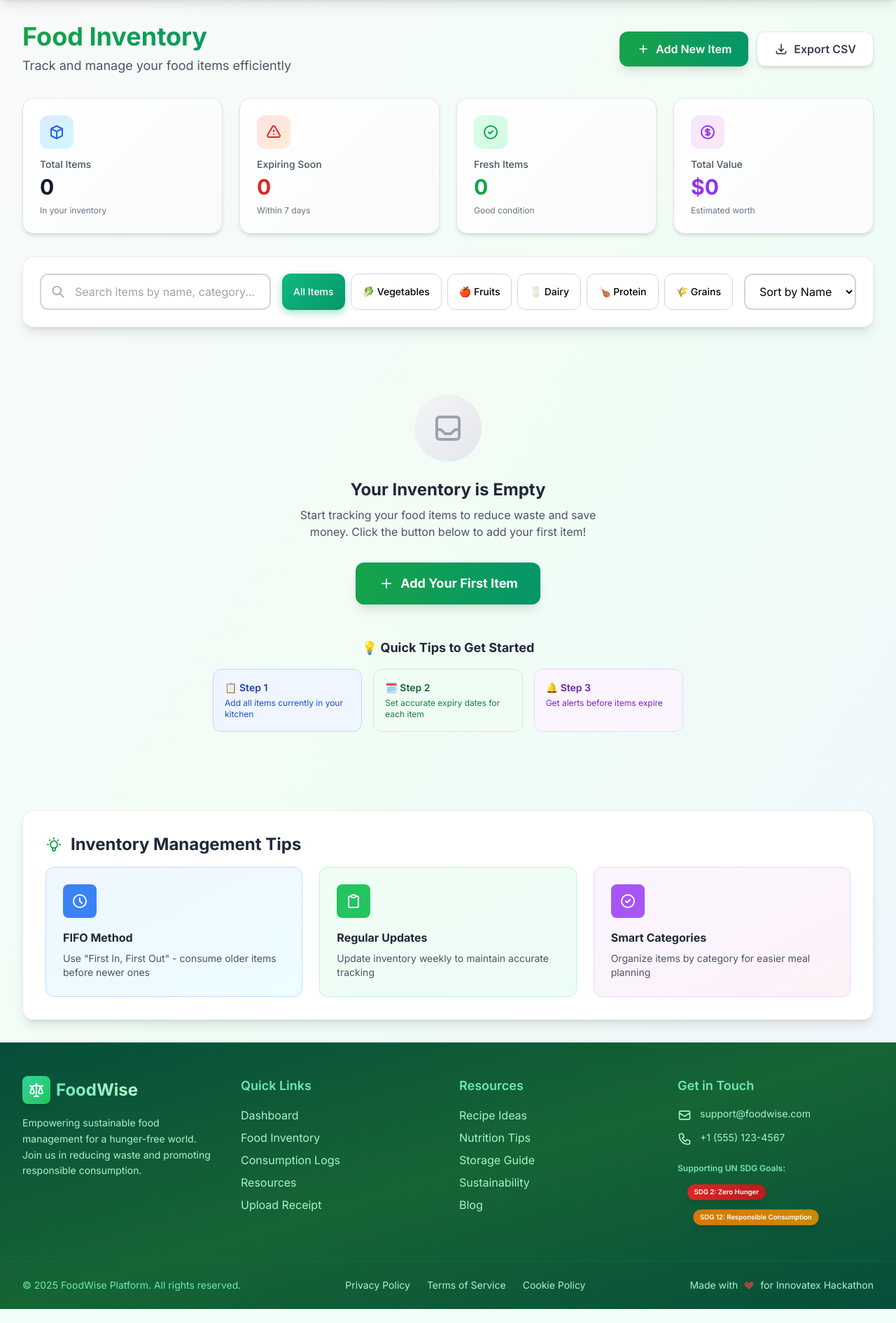
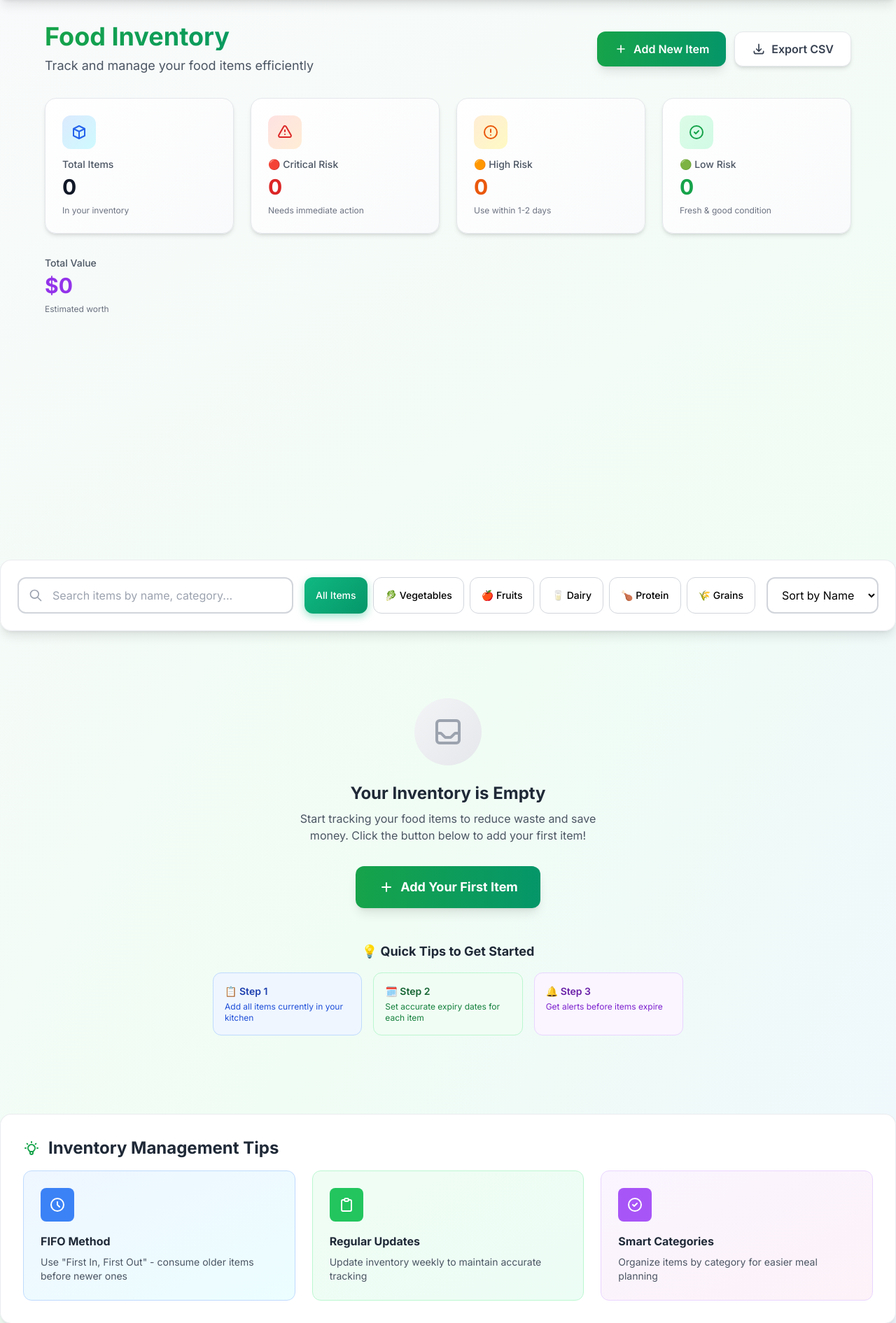
Before and after one commit to MRSHAKILS/FoodWise-AI-Powered-Food-Management-Sustainability-Platform, a Django app: page /food/inventory/ in a window 1280 px wide; the page is wider, and only the part inside the window is pictured. Shown: the part 93-1984 px from the top of that part at 70% size. Run offline with Django 5.2, Linux system fonts and the light colour scheme; the visitor is signed in with stand-in values (Sample User, id 1); data comes from the database, SQL or seed files in the repository; data that the repository does not hold is empty; style sheets or scripts are compiled from the project's sources; some libraries are stand-ins or nearby versions.

Commit message:
risk management

```diff
--- a/food/templates/food/inventory_list.html
+++ b/food/templates/food/inventory_list.html
@@ -1,4 +1,5 @@
 {% extends 'base.html' %}
+{% load food_extras %}
 
 {% block title %}Food Inventory - Manage Your Items{% endblock %}
 
@@ -6,10 +7,11 @@
 <style>
     .inventory-card {
         transition: all 0.3s cubic-bezier(0.4, 0, 0.2, 1);
+        max-width: 100%;
     }
 
     .inventory-card:hover {
-        transform: translateY(-8px);
+        transform: translateY(-8px) scale(1.02);
         box-shadow: 0 20px 40px rgba(0, 0, 0, 0.15);
     }
 
@@ -74,8 +76,8 @@
 {% endblock %}
 
 {% block content %}
-<div class="min-h-screen py-8 px-4 sm:px-6 lg:px-8">
-    <div class="max-w-7xl mx-auto">
+<div class="min-h-screen py-8 px-4 sm:px-6 lg:px-8 bg-gradient-to-br from-gray-50 to-green-50">
+    <div class="max-w-6xl mx-auto">
 
         <!-- Header Section -->
         <div class="mb-8">
@@ -114,7 +116,7 @@
                     </div>
                 </div>
                 <p class="text-sm font-medium text-gray-600">Total Items</p>
-                <p class="text-3xl font-bold text-gray-900 mt-1" id="totalItemsCount">0</p>
+                <p class="text-3xl font-bold text-gray-900 mt-1">{{ summary_stats.total_items }}</p>
                 <p class="text-xs text-gray-500 mt-2">In your inventory</p>
             </div>
 
@@ -126,12 +128,25 @@
                         </svg>
                     </div>
                 </div>
-                <p class="text-sm font-medium text-gray-600">Expiring Soon</p>
-                <p class="text-3xl font-bold text-red-600 mt-1">0</p>
-                <p class="text-xs text-gray-500 mt-2">Within 7 days</p>
+                <p class="text-sm font-medium text-gray-600">🔴 Critical Risk</p>
+                <p class="text-3xl font-bold text-red-600 mt-1">{{ summary_stats.critical }}</p>
+                <p class="text-xs text-gray-500 mt-2">Needs immediate action</p>
             </div>
 
             <div class="stats-card p-6 rounded-2xl shadow-md border border-gray-200 h-full">
+                <div class="flex items-center justify-between mb-3">
+                    <div class="p-3 bg-gradient-to-br from-orange-100 to-yellow-100 rounded-xl">
+                        <svg class="w-6 h-6 text-orange-600" fill="none" stroke="currentColor" viewBox="0 0 24 24">
+                            <path stroke-linecap="round" stroke-linejoin="round" stroke-width="2" d="M12 8v4m0 4h.01M21 12a9 9 0 11-18 0 9 9 0 0118 0z"/>
+                        </svg>
+                    </div>
+                </div>
+                <p class="text-sm font-medium text-gray-600">🟠 High Risk</p>
+                <p class="text-3xl font-bold text-orange-600 mt-1">{{ summary_stats.high }}</p>
+                <p class="text-xs text-gray-500 mt-2">Use within 1-2 days</p>
+            </div>
+
+            <div class="stats-card p-6 rounded-2xl shadow-md border border-gray-200">
                 <div class="flex items-center justify-between mb-3">
                     <div class="p-3 bg-gradient-to-br from-green-100 to-emerald-100 rounded-xl">
                         <svg class="w-6 h-6 text-green-600" fill="none" stroke="currentColor" viewBox="0 0 24 24">
@@ -139,19 +154,43 @@
                         </svg>
                     </div>
                 </div>
-                <p class="text-sm font-medium text-gray-600">Fresh Items</p>
-                <p class="text-3xl font-bold text-green-600 mt-1">0</p>
-                <p class="text-xs text-gray-500 mt-2">Good condition</p>
+                <p class="text-sm font-medium text-gray-600">🟢 Low Risk</p>
+                <p class="text-3xl font-bold text-green-600 mt-1">{{ summary_stats.low }}</p>
+                <p class="text-xs text-gray-500 mt-2">Fresh & good condition</p>
             </div>
+        </div>
 
-            <div class="stats-card p-6 rounded-2xl shadow-md border border-gray-200">
-                <div class="flex items-center justify-between mb-3">
-                    <div class="p-3 bg-gradient-to-br from-purple-100 to-pink-100 rounded-xl">
-                        <svg class="w-6 h-6 text-purple-600" fill="none" stroke="currentColor" viewBox="0 0 24 24">
-                            <path stroke-linecap="round" stroke-linejoin="round" stroke-width="2" d="M12 8c-1.657 0-3 .895-3 2s1.343 2 3 2 3 .895 3 2-1.343 2-3 2m0-8c1.11 0 2.08.402 2.599 1M12 8V7m0 1v8m0 0v1m0-1c-1.11 0-2.08-.402-2.599-1M21 12a9 9 0 11-18 0 9 9 0 0118 0z"/>
-                        </svg>
-                    </div>
+        <!-- AI Risk Prediction Banner -->
+        {% if summary_stats.critical > 0 or summary_stats.high > 0 %}
+        <div class="mb-6 bg-gradient-to-r from-red-50 via-orange-50 to-yellow-50 border-l-4 border-red-500 p-6 rounded-xl shadow-md">
+            <div class="flex items-start">
+                <div class="flex-shrink-0">
+                    <svg class="w-8 h-8 text-red-600" fill="none" stroke="currentColor" viewBox="0 0 24 24">
+                        <path stroke-linecap="round" stroke-linejoin="round" stroke-width="2" d="M12 9v2m0 4h.01m-6.938 4h13.856c1.54 0 2.502-1.667 1.732-3L13.732 4c-.77-1.333-2.694-1.333-3.464 0L3.34 16c-.77 1.333.192 3 1.732 3z"/>
+                    </svg>
                 </div>
+                <div class="ml-4 flex-1">
+                    <h3 class="text-lg font-bold text-gray-900 mb-2">
+                        🤖 AI Risk Alert - Action Required!
+                    </h3>
+                    <p class="text-gray-700 mb-3">
+                        {% if summary_stats.critical > 0 %}
+                        <span class="font-bold text-red-600">{{ summary_stats.critical }} item(s)</span> at critical risk need immediate consumption or disposal.
+                        {% endif %}
+                        {% if summary_stats.high > 0 %}
+                        <span class="font-bold text-orange-600">{{ summary_stats.high }} item(s)</span> at high risk should be consumed within 1-2 days.
+                        {% endif %}
+                    </p>
+                    <p class="text-sm text-gray-600">
+                        💡 <span class="font-semibold">Season Factor:</span> {{ summary_stats.season_factor }}x
+                        {% if summary_stats.season_factor > 1 %}
+                        (Warm season - items spoil {{ summary_stats.season_factor|floatformat:0|add:"-1"|add:"0" }}% faster)
+                        {% endif %}
+                    </p>
+                </div>
+            </div>
+        </div>
+        {% endif %}
                 <p class="text-sm font-medium text-gray-600">Total Value</p>
                 <p class="text-3xl font-bold text-purple-600 mt-1" id="totalValueCount">$0</p>
                 <p class="text-xs text-gray-500 mt-2">Estimated worth</p>
@@ -250,11 +289,13 @@
 
             <!-- Inventory Items Grid -->
             {% if items %}
-            <div id="inventoryGrid" class="grid grid-cols-1 md:grid-cols-2 lg:grid-cols-3 gap-6">
+            <div id="inventoryGrid" class="grid grid-cols-1 sm:grid-cols-2 lg:grid-cols-3 gap-6">
                 {% for item in items %}
-                <div class="inventory-card glass-card rounded-2xl overflow-hidden shadow-lg">
-                    <div class="relative h-48 bg-gradient-to-br from-{{ item.category }}-100 to-{{ item.category }}-50 flex items-center justify-center">
-                        <span class="text-6xl">
+                {% with risk_data=risk_data_by_id|get_item:item.id %}
+                <div class="inventory-card glass-card rounded-2xl overflow-hidden shadow-lg hover:shadow-2xl transition-all duration-300">
+                    <!-- Image Header -->
+                    <div class="relative h-40 bg-gradient-to-br from-{{ item.category }}-100 to-{{ item.category }}-50 flex items-center justify-center overflow-hidden">
+                        <span class="text-5xl transform hover:scale-110 transition-transform duration-300">
                             {% if item.category == 'vegetable' %}🥬
                             {% elif item.category == 'fruit' %}🍎
                             {% elif item.category == 'dairy' %}🥛
@@ -265,62 +306,94 @@
                             {% else %}🍽️
                             {% endif %}
                         </span>
-                        {% if item.is_expiring_soon %}
-                        <div class="absolute top-3 right-3">
-                            <span class="expiry-badge px-3 py-1 bg-red-500 text-white text-xs font-bold rounded-full">
-                                {% if item.expiration_date %}
-                                    Expires {{ item.expiration_date|timeuntil }}
-                                {% else %}
-                                    Expiring Soon
-                                {% endif %}
-                            </span>
+
+                        <!-- AI Risk Badge -->
+                        {% if risk_data %}
+                        <div class="absolute top-2 right-2">
+                            <div class="px-2 py-1 {{ risk_data.risk_colors.bg }} {{ risk_data.risk_colors.text }} text-xs font-bold rounded-lg border-2 {{ risk_data.risk_colors.border }} shadow-lg backdrop-blur-sm flex items-center gap-1">
+                                <span class="text-xs">{{ risk_data.risk_colors.icon }}</span>
+                                <span class="uppercase tracking-tight">{{ risk_data.risk_level_display }}</span>
+                            </div>
                         </div>
                         {% endif %}
-                        <div class="absolute top-3 left-3">
-                            <span class="px-3 py-1 bg-white/90 backdrop-blur-sm text-gray-700 text-xs font-bold rounded-full">
+
+                        <!-- Category Badge -->
+                        <div class="absolute top-2 left-2">
+                            <span class="px-2 py-1 bg-white/90 backdrop-blur-sm text-gray-700 text-xs font-semibold rounded-full shadow-sm">
                                 {{ item.get_category_display }}
                             </span>
                         </div>
                     </div>
-                    <div class="p-6">
-                        <h3 class="text-xl font-bold text-gray-800 mb-2">{{ item.name }}</h3>
+
+                    <!-- Card Content -->
+                    <div class="p-4">
+                        <!-- Item Name -->
+                        <h3 class="text-lg font-bold text-gray-800 mb-3 line-clamp-1" title="{{ item.name }}">{{ item.name }}</h3>
+
+                        <!-- AI Risk Recommendation -->
+                        {% if risk_data %}
+                        <div class="mb-3 p-2.5 bg-gradient-to-r from-purple-50 to-blue-50 rounded-lg border border-purple-200">
+                            <p class="text-xs font-semibold text-purple-700 mb-1 flex items-center">
+                                <svg class="w-3 h-3 mr-1 flex-shrink-0" fill="none" stroke="currentColor" viewBox="0 0 24 24">
+                                    <path stroke-linecap="round" stroke-linejoin="round" stroke-width="2" d="M9.663 17h4.673M12 3v1m6.364 1.636l-.707.707M21 12h-1M4 12H3m3.343-5.657l-.707-.707m2.828 9.9a5 5 0 117.072 0l-.548.547A3.374 3.374 0 0014 18.469V19a2 2 0 11-4 0v-.531c0-.895-.356-1.754-.988-2.386l-.548-.547z"/>
+                                </svg>
+                                AI Insight
+                            </p>
+                            <p class="text-xs text-gray-700 leading-relaxed">{{ risk_data.recommendation }}</p>
+                        </div>
+                        {% endif %}
+
+                        <!-- Item Details -->
                         <div class="space-y-2 mb-4">
+                            <!-- Quantity -->
                             <div class="flex items-center text-sm text-gray-600">
-                                <svg class="w-4 h-4 mr-2 text-green-600" fill="none" stroke="currentColor" viewBox="0 0 24 24">
+                                <svg class="w-4 h-4 mr-2 text-green-600 flex-shrink-0" fill="none" stroke="currentColor" viewBox="0 0 24 24">
                                     <path stroke-linecap="round" stroke-linejoin="round" stroke-width="2" d="M20 7l-8-4-8 4m16 0l-8 4m8-4v10l-8 4m0-10L4 7m8 4v10M4 7v10l8 4"/>
                                 </svg>
-                                <span class="font-semibold">Quantity:</span>
-                                <span class="ml-1">{{ item.quantity }} {{ item.unit }}</span>
+                                <span class="font-semibold mr-1">Qty:</span>
+                                <span class="truncate">{{ item.quantity }} {{ item.unit }}</span>
                             </div>
+
+                            <!-- Expiration -->
                             {% if item.expiration_date %}
                             <div class="flex items-center text-sm text-gray-600">
-                                <svg class="w-4 h-4 mr-2 text-green-600" fill="none" stroke="currentColor" viewBox="0 0 24 24">
+                                <svg class="w-4 h-4 mr-2 {% if risk_data.days_until_expiry <= 2 %}text-red-600{% elif risk_data.days_until_expiry <= 5 %}text-orange-600{% else %}text-green-600{% endif %} flex-shrink-0" fill="none" stroke="currentColor" viewBox="0 0 24 24">
                                     <path stroke-linecap="round" stroke-linejoin="round" stroke-width="2" d="M8 7V3m8 4V3m-9 8h10M5 21h14a2 2 0 002-2V7a2 2 0 00-2-2H5a2 2 0 00-2 2v12a2 2 0 002 2z"/>
                                 </svg>
-                                <span class="font-semibold">Expires:</span>
-                                <span class="ml-1">{{ item.expiration_date|date:"M d, Y" }}</span>
+                                <span class="font-semibold mr-1">Expires:</span>
+                                <span class="{% if risk_data.days_until_expiry <= 2 %}text-red-600 font-bold{% elif risk_data.days_until_expiry <= 5 %}text-orange-600 font-semibold{% endif %} text-xs truncate">
+                                    {{ item.expiration_date|date:"M d, Y" }}
+                                    {% if risk_data.days_until_expiry is not None %}
+                                        <span class="text-xs">({{ risk_data.days_until_expiry }}d)</span>
+                                    {% endif %}
+                                </span>
                             </div>
                             {% endif %}
+
+                            <!-- Price -->
                             {% if item.price %}
                             <div class="flex items-center text-sm text-gray-600">
-                                <svg class="w-4 h-4 mr-2 text-green-600" fill="none" stroke="currentColor" viewBox="0 0 24 24">
+                                <svg class="w-4 h-4 mr-2 text-green-600 flex-shrink-0" fill="none" stroke="currentColor" viewBox="0 0 24 24">
                                     <path stroke-linecap="round" stroke-linejoin="round" stroke-width="2" d="M12 8c-1.657 0-3 .895-3 2s1.343 2 3 2 3 .895 3 2-1.343 2-3 2m0-8c1.11 0 2.08.402 2.599 1M12 8V7m0 1v8m0 0v1m0-1c-1.11 0-2.08-.402-2.599-1M21 12a9 9 0 11-18 0 9 9 0 0118 0z"/>
                                 </svg>
-                                <span class="font-semibold">Cost:</span>
-                                <span class="ml-1">${{ item.price }}</span>
+                                <span class="font-semibold mr-1">Cost:</span>
+                                <span class="truncate">${{ item.price }}</span>
                             </div>
                             {% endif %}
                         </div>
+
+                        <!-- Action Buttons -->
                         <div class="flex gap-2">
-                            <a href="{% url 'food:inventory_edit' item.pk %}" class="flex-1 bg-green-100 text-green-700 py-2 rounded-lg font-semibold hover:bg-green-200 transition-colors text-center">
+                            <a href="{% url 'food:inventory_edit' item.pk %}" class="flex-1 bg-green-100 text-green-700 py-2 rounded-lg font-semibold hover:bg-green-200 transition-colors text-center text-sm">
                                 Edit
                             </a>
-                            <a href="{% url 'food:inventory_delete' item.pk %}" onclick="return confirm('Mark {{ item.name }} ({{ item.quantity }} {{ item.unit }}) as consumed and remove from inventory?')" class="flex-1 bg-red-100 text-red-700 py-2 rounded-lg font-semibold hover:bg-red-200 transition-colors text-center">
-                                🍽️ Consumed
+                            <a href="{% url 'food:inventory_delete' item.pk %}" onclick="return confirm('Mark {{ item.name }} ({{ item.quantity }} {{ item.unit }}) as consumed and remove from inventory?')" class="flex-1 bg-red-100 text-red-700 py-2 rounded-lg font-semibold hover:bg-red-200 transition-colors text-center text-sm">
+                                Consume
                             </a>
                         </div>
                     </div>
                 </div>
+                {% endwith %}
                 {% endfor %}
             </div>
             {% else %}
--- a/food/views.py
+++ b/food/views.py
@@ -5,12 +5,13 @@ from django.http import JsonResponse
 from .models import FoodItem, ConsumptionLog, FoodItemDatabase
 from users.forms import FoodItemForm, ConsumptionLogForm
 from .utils import calculate_dashboard_summary, generate_recommendations
+from .risk_predictor import FoodRiskPredictor
 
 
 # Inventory Views
 @login_required
 def inventory_list(request):
-    """List all inventory items with filters"""
+    """List all inventory items with filters and risk predictions"""
     items = FoodItem.objects.filter(user=request.user)
 
     # Apply filters if provided
@@ -18,9 +19,19 @@ def inventory_list(request):
     if category:
         items = items.filter(category=category)
 
+    # Get risk predictions for all items
+    predictor = FoodRiskPredictor(request.user)
+    risk_items = predictor.predict_risks_for_inventory()
+    summary_stats = predictor.get_summary_stats(risk_items)
+
+    # Create a risk data dictionary keyed by item ID for easy template lookup
+    risk_data_by_id = {risk_item['item'].id: risk_item for risk_item in risk_items}
+
     context = {
         'items': items,
         'categories': FoodItem.CATEGORY_CHOICES,
+        'risk_data_by_id': risk_data_by_id,
+        'summary_stats': summary_stats,
     }
     return render(request, 'food/inventory_list.html', context)
 
```
Also changed, not shown: food/risk_predictor.py (added, +232 -0 lines), food/templatetags/__init__.py (added, +11 -0 lines), food/templatetags/food_extras.py (added, +11 -0 lines).
